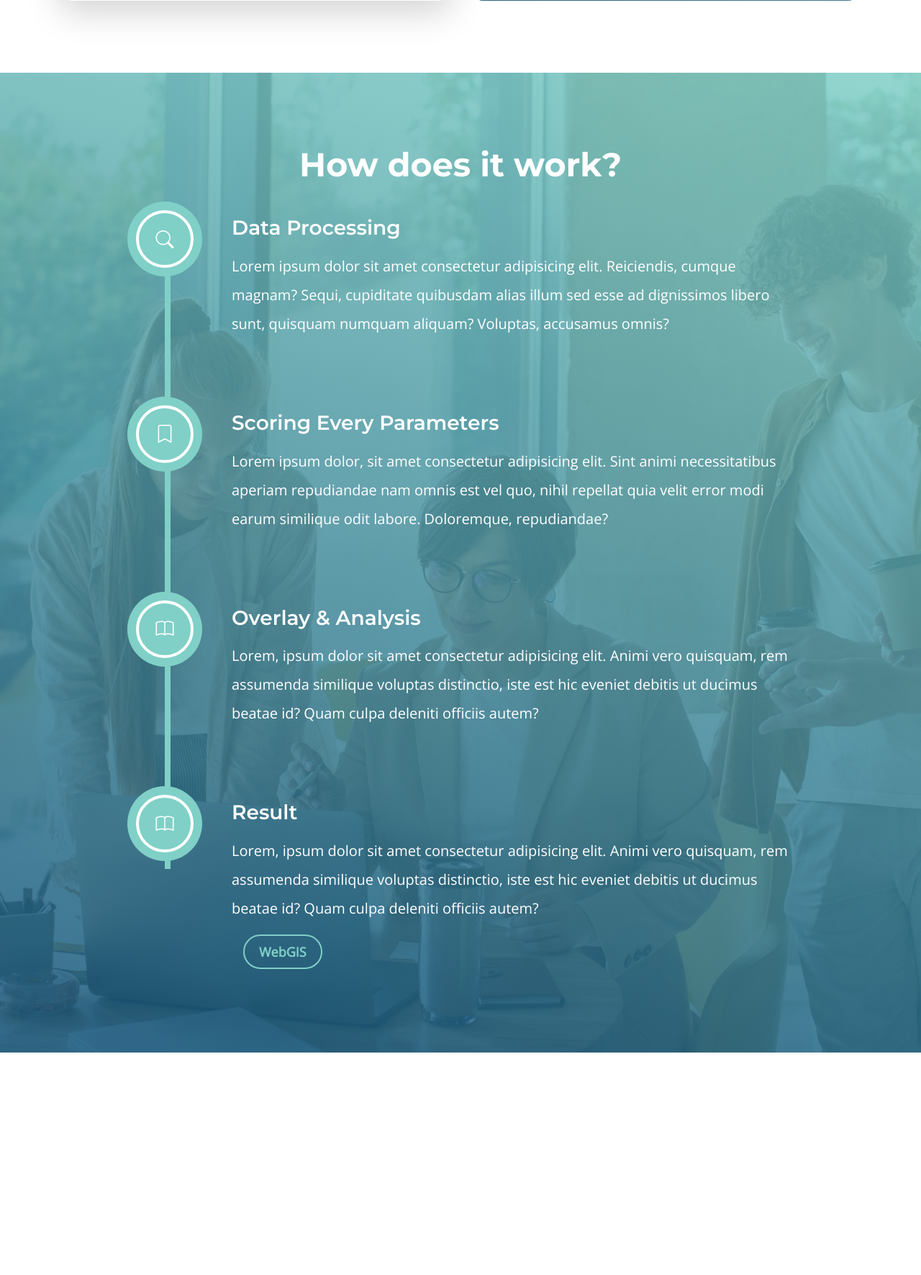
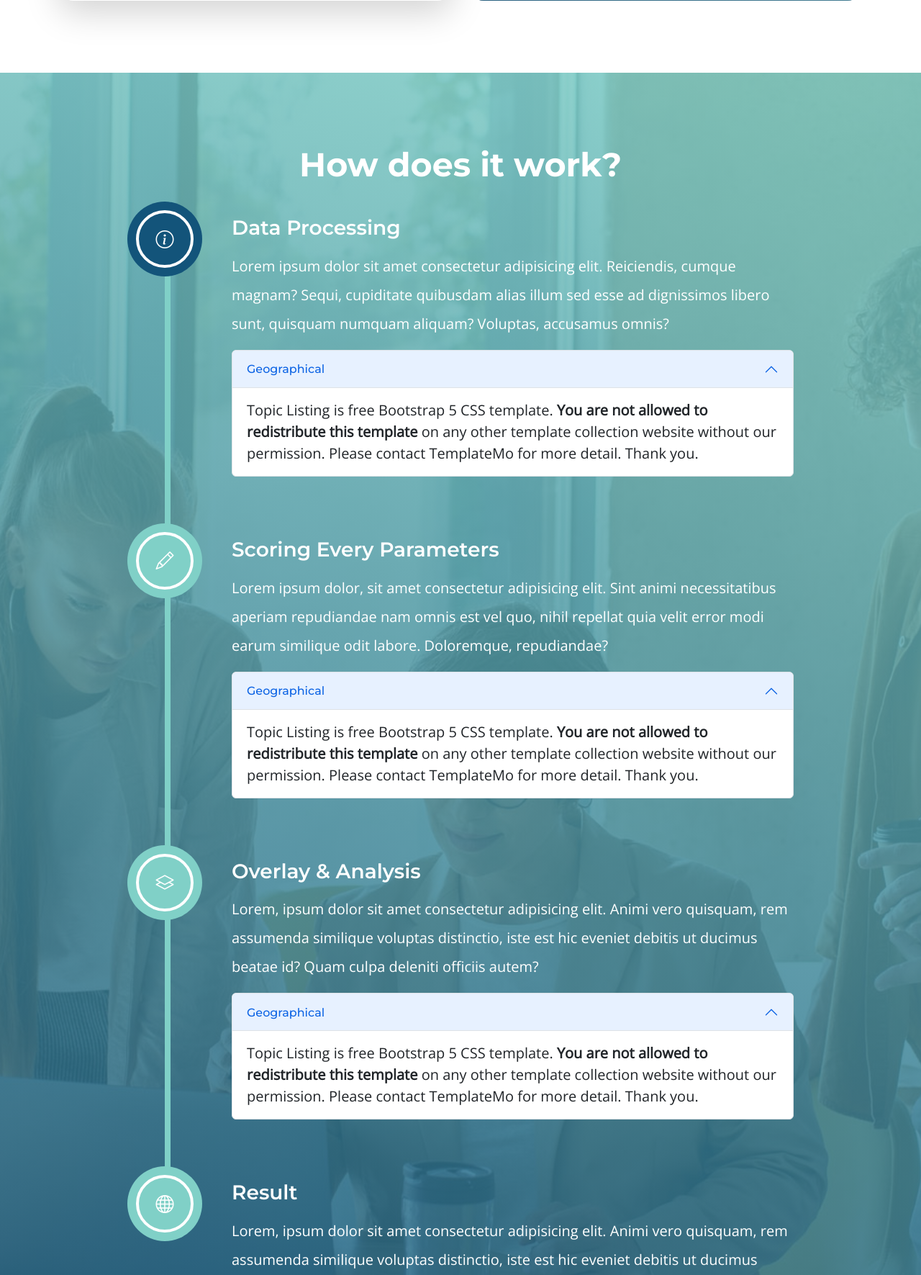
Before and after one commit to tokyoifanz/drastic-webgis, a CodeIgniter app: page /DRASTIC/landing/data in a window 1280 px wide. Shown: the part 1214-2985 px from the top of the page at 72% size. Before the commit the page ends 2676 px from the top, so only its background shows below. Run offline with CodeIgniter, Linux system fonts and the light colour scheme; grey boxes are pictures that could not be loaded.

Commit message:
add data and edit map

```diff
--- a/application/views/landing/data.php
+++ b/application/views/landing/data.php
@@ -351,9 +351,23 @@
                                         <h4 class="text-white mb-3">Data Processing</h4>
 
                                         <p class="text-white">Lorem ipsum dolor sit amet consectetur adipisicing elit. Reiciendis, cumque magnam? Sequi, cupiditate quibusdam alias illum sed esse ad dignissimos libero sunt, quisquam numquam aliquam? Voluptas, accusamus omnis?</p>
+                                        <div class="accordion" id="accordionExample">
+                                            <div class="accordion-item">
+                                                <h2 class="accordion-header" id="headingOne">
+                                                    <button class="accordion-button" type="button" data-bs-toggle="collapse" data-bs-target="#collapseOne" aria-expanded="true" aria-controls="collapseOne">
+                                                    Geographical
+                                                    </button>
+                                                </h2>
 
+                                                <div id="collapseOne" class="accordion-collapse collapse show" aria-labelledby="headingOne" data-bs-parent="#accordionExample">
+                                                    <div class="accordion-body">
+                                                        Topic Listing is free Bootstrap 5 CSS template. <strong>You are not allowed to redistribute this template</strong> on any other template collection website without our permission. Please contact TemplateMo for more detail. Thank you.
+                                                    </div>
+                                                </div>
+                                            </div>
+                                        </div>
                                         <div class="icon-holder">
-                                          <i class="bi-search"></i>
+                                          <i class="bi-info-circle"></i>
                                         </div>
                                     </li>
 
@@ -362,8 +376,24 @@
 
                                         <p class="text-white">Lorem ipsum dolor, sit amet consectetur adipisicing elit. Sint animi necessitatibus aperiam repudiandae nam omnis est vel quo, nihil repellat quia velit error modi earum similique odit labore. Doloremque, repudiandae?</p>
 
+                                        <div class="accordion" id="accordionExample">
+                                            <div class="accordion-item">
+                                                <h2 class="accordion-header" id="headingOne">
+                                                    <button class="accordion-button" type="button" data-bs-toggle="collapse" data-bs-target="#collapsetwo" aria-expanded="true" aria-controls="collapseOne">
+                                                    Geographical
+                                                    </button>
+                                                </h2>
+
+                                                <div id="collapsetwo" class="accordion-collapse collapse show" aria-labelledby="headingOne" data-bs-parent="#accordionExample">
+                                                    <div class="accordion-body">
+                                                        Topic Listing is free Bootstrap 5 CSS template. <strong>You are not allowed to redistribute this template</strong> on any other template collection website without our permission. Please contact TemplateMo for more detail. Thank you.
+                                                    </div>
+                                                </div>
+                                            </div>
+                                        </div>
+
                                         <div class="icon-holder">
-                                          <i class="bi-bookmark"></i>
+                                          <i class="bi-pencil"></i>
                                         </div>
                                     </li>
 
@@ -372,8 +402,24 @@
 
                                         <p class="text-white">Lorem, ipsum dolor sit amet consectetur adipisicing elit. Animi vero quisquam, rem assumenda similique voluptas distinctio, iste est hic eveniet debitis ut ducimus beatae id? Quam culpa deleniti officiis autem?</p>
 
+                                        <div class="accordion" id="accordionExample">
+                                            <div class="accordion-item">
+                                                <h2 class="accordion-header" id="headingOne">
+                                                    <button class="accordion-button" type="button" data-bs-toggle="collapse" data-bs-target="#collapsethree" aria-expanded="true" aria-controls="collapseOne">
+                                                    Geographical
+                                                    </button>
+                                                </h2>
+
+                                                <div id="collapsethree" class="accordion-collapse collapse show" aria-labelledby="headingOne" data-bs-parent="#accordionExample">
+                                                    <div class="accordion-body">
+                                                        Topic Listing is free Bootstrap 5 CSS template. <strong>You are not allowed to redistribute this template</strong> on any other template collection website without our permission. Please contact TemplateMo for more detail. Thank you.
+                                                    </div>
+                                                </div>
+                                            </div>
+                                        </div>
+
                                         <div class="icon-holder">
-                                          <i class="bi-book"></i>
+                                          <i class="bi-layers"></i>
                                         </div>
                                     </li>
 
@@ -382,10 +428,11 @@
 
                                         <p class="text-white">Lorem, ipsum dolor sit amet consectetur adipisicing elit. Animi vero quisquam, rem assumenda similique voluptas distinctio, iste est hic eveniet debitis ut ducimus beatae id? Quam culpa deleniti officiis autem?</p>
 
+                                        <a href="<?= base_url('landing/map'); ?>" class="btn custom-btn custom-border-btn ms-3">Map</a>
                                         <a href="<?= base_url('landing/map'); ?>" class="btn custom-btn custom-border-btn ms-3">WebGIS</a>
 
                                         <div class="icon-holder">
-                                          <i class="bi-book"></i>
+                                          <i class="bi-globe"></i>
                                         </div>
                                     </li>
                                 </ul>
--- a/application/views/landing/map.php
+++ b/application/views/landing/map.php
@@ -30,7 +30,7 @@
 			</ul>
 
 			<ul role="tablist"> <!-- bottom aligned tabs -->
-				<li><a href="#settings" role="tab"><i class="fa fa-gear"></i></a></li>
+				<li><a href="<?= base_url('landing/index')?>"><i class="fa-solid fa-house"></i></a></li>
 			</ul>
 		</div>
 
--- a/assets/map/js/map.js
+++ b/assets/map/js/map.js
@@ -1,5 +1,7 @@
 // Map initialization
 var map = L.map('map').setView([-7.365796, 109.902226], 11);
+
+var centerPoint = [-7.365796, 109.902226];
 
 //=============BASELAYERS============
 var osm = L.tileLayer('https://tile.openstreetmap.org/{z}/{x}/{y}.png', {
```
